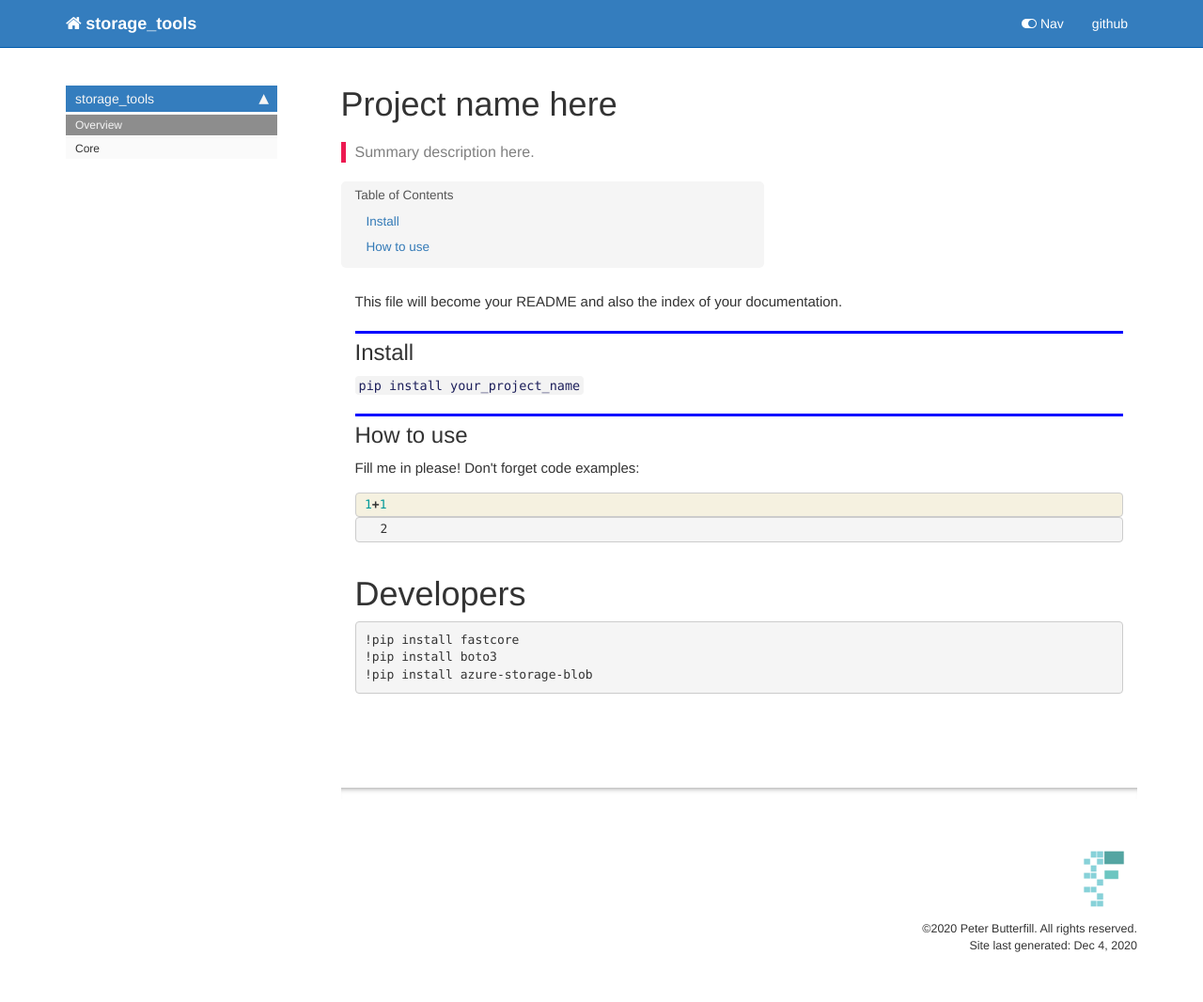
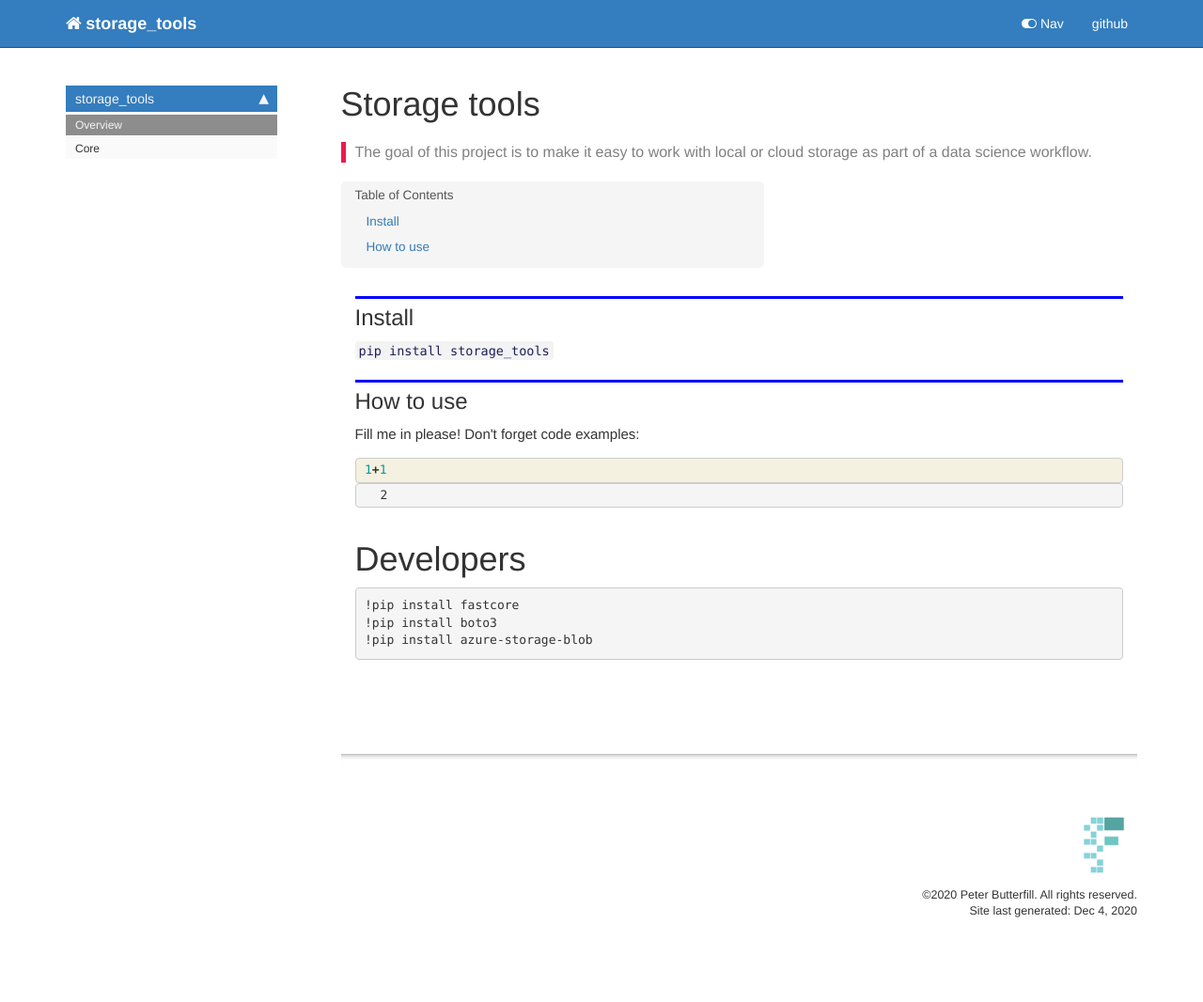
Before and after one commit to pete88b/storage_tools, a Jekyll site: the page built from docs/index.html, in a window 1280 px wide. Shown: the whole page at 94% size. Built offline with Jekyll 4.4.1, drawn with Linux system fonts in a browser that asks for light colours; nearby versions of some CDN libraries; comment, search, counter and statistics services are not loaded; after the commit the page ends 1029 px from its top, so only the background shows below that.

Commit message:
minor change

```diff
--- a/docs/index.html
+++ b/docs/index.html
@@ -1,12 +1,12 @@
 ---
 
-title: Project name here
+title: Storage tools
 
 keywords: fastai
 sidebar: home_sidebar
 
-summary: "Summary description here."
-description: "Summary description here."
+summary: "The goal of this project is to make it easy to work with local or cloud storage as part of a data science workflow."
+description: "The goal of this project is to make it easy to work with local or cloud storage as part of a data science workflow."
 ---
 <!--
 
@@ -29,20 +29,13 @@ description: "Summary description here."
 
 <div class="cell border-box-sizing text_cell rendered"><div class="inner_cell">
 <div class="text_cell_render border-box-sizing rendered_html">
-<p>This file will become your README and also the index of your documentation.</p>
-
-</div>
-</div>
-</div>
-<div class="cell border-box-sizing text_cell rendered"><div class="inner_cell">
-<div class="text_cell_render border-box-sizing rendered_html">
 <h2 id="Install">Install<a class="anchor-link" href="#Install"> </a></h2>
 </div>
 </div>
 </div>
 <div class="cell border-box-sizing text_cell rendered"><div class="inner_cell">
 <div class="text_cell_render border-box-sizing rendered_html">
-<p><code>pip install your_project_name</code></p>
+<p><code>pip install storage_tools</code></p>
 
 </div>
 </div>
```
Also changed, not shown: docs/core.html (+7 -0 lines), README.md, 2 other files.
